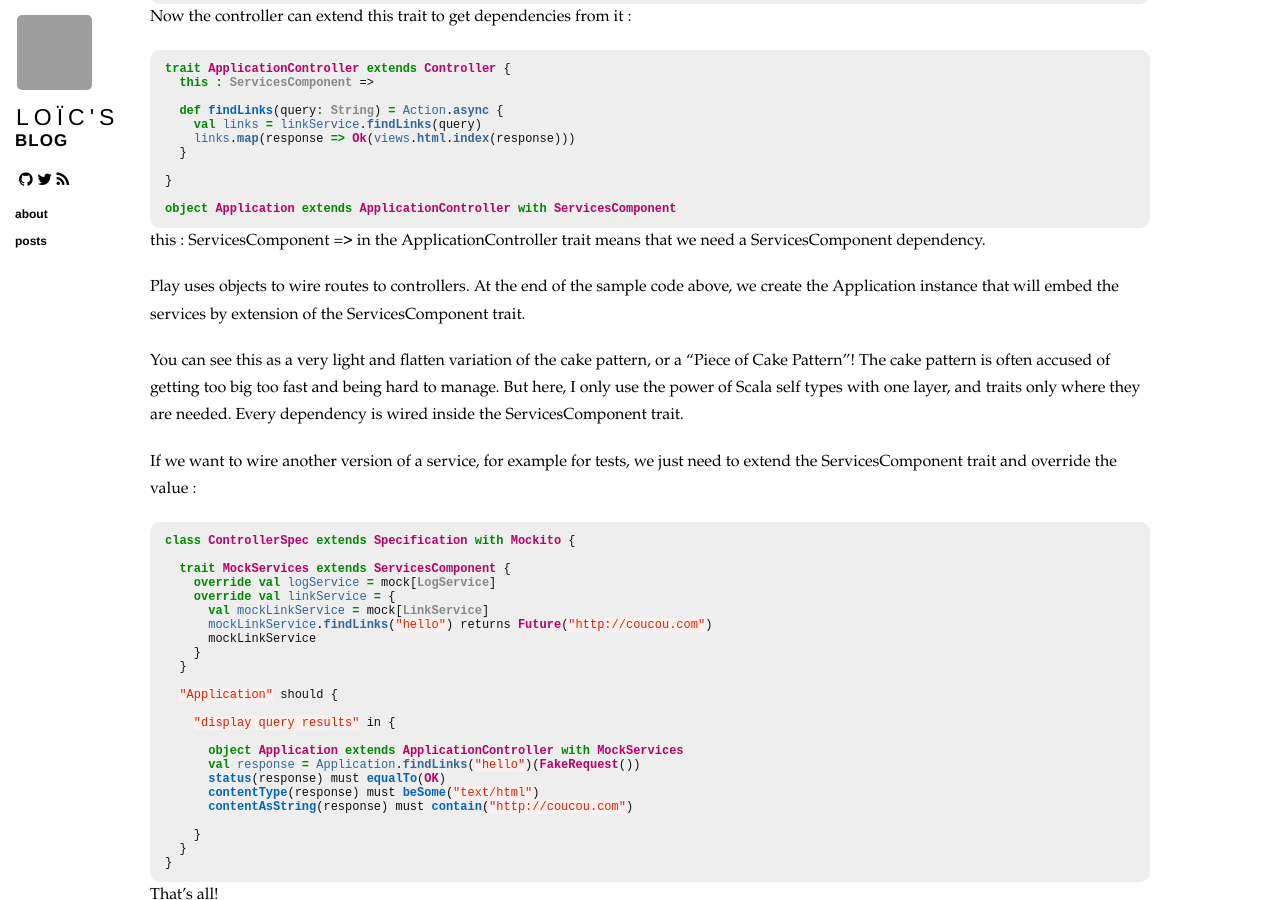
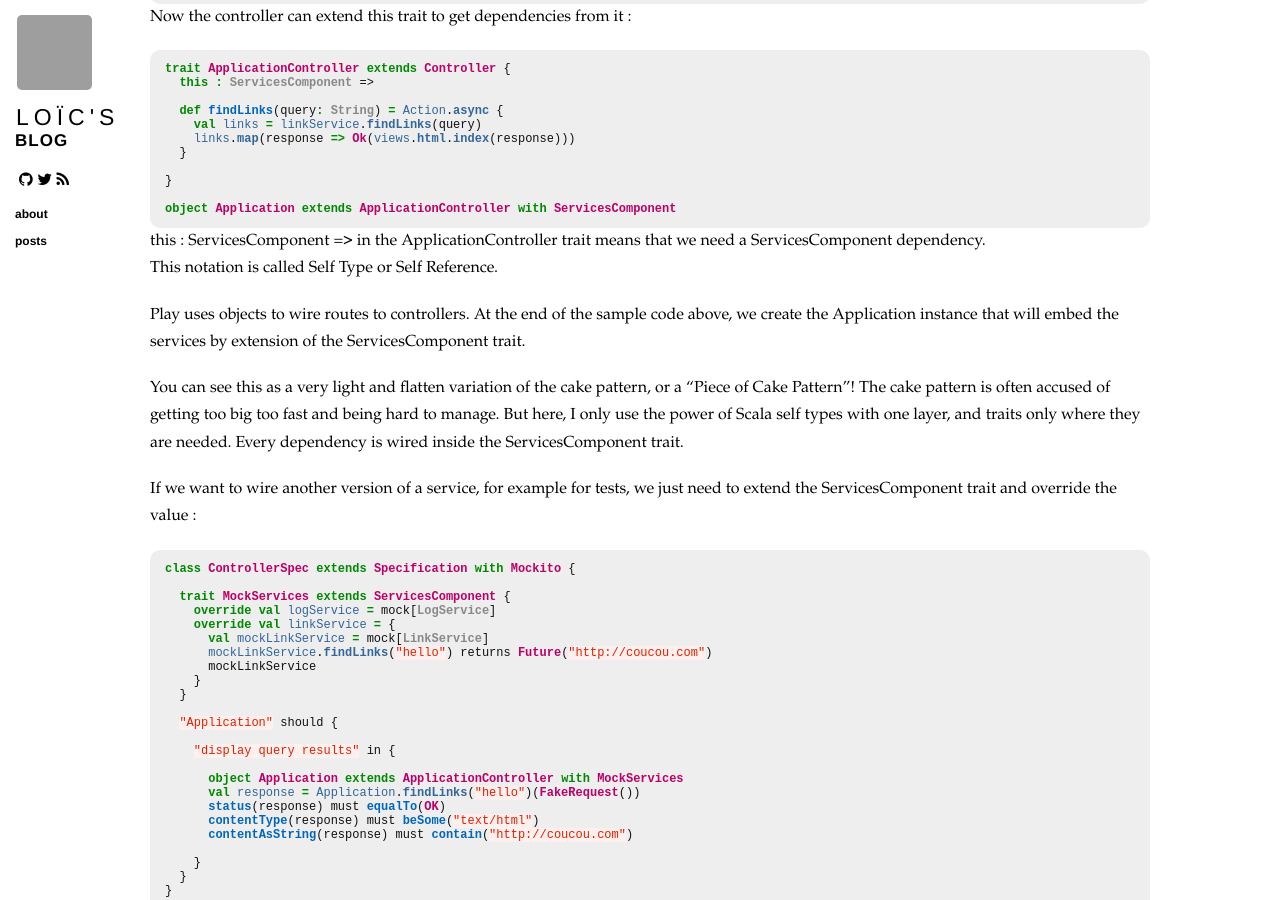
Before and after one commit to loicdescotte/loicdescotte.github.io, a Jekyll site: the page built from _posts/2014-10-22-scala-di.md, in a window 1280 px wide and 900 px high, scrolled down 817 px. Built offline with Jekyll 4.4.1, drawn with Linux system fonts in a browser that asks for light colours; nearby versions of some CDN libraries; Markdown is read by kramdown in place of the engine named in the settings; comment, search, counter and statistics services are not loaded; grey boxes are pictures that could not be loaded.

Commit message:
Update 2014-10-22-scala-di.md

```diff
--- a/_posts/2014-10-22-scala-di.md
+++ b/_posts/2014-10-22-scala-di.md
@@ -66,6 +66,7 @@ object Application extends ApplicationController with ServicesComponent
 {% endhighlight %}
 
 this : ServicesComponent => in the ApplicationController trait means that we need a ServicesComponent dependency.
+This notation is called Self Type or Self Reference.
 
 Play uses objects to wire routes to controllers. At the end of the sample code above, we create the Application instance that will embed the services by extension of the ServicesComponent trait.
 
```
